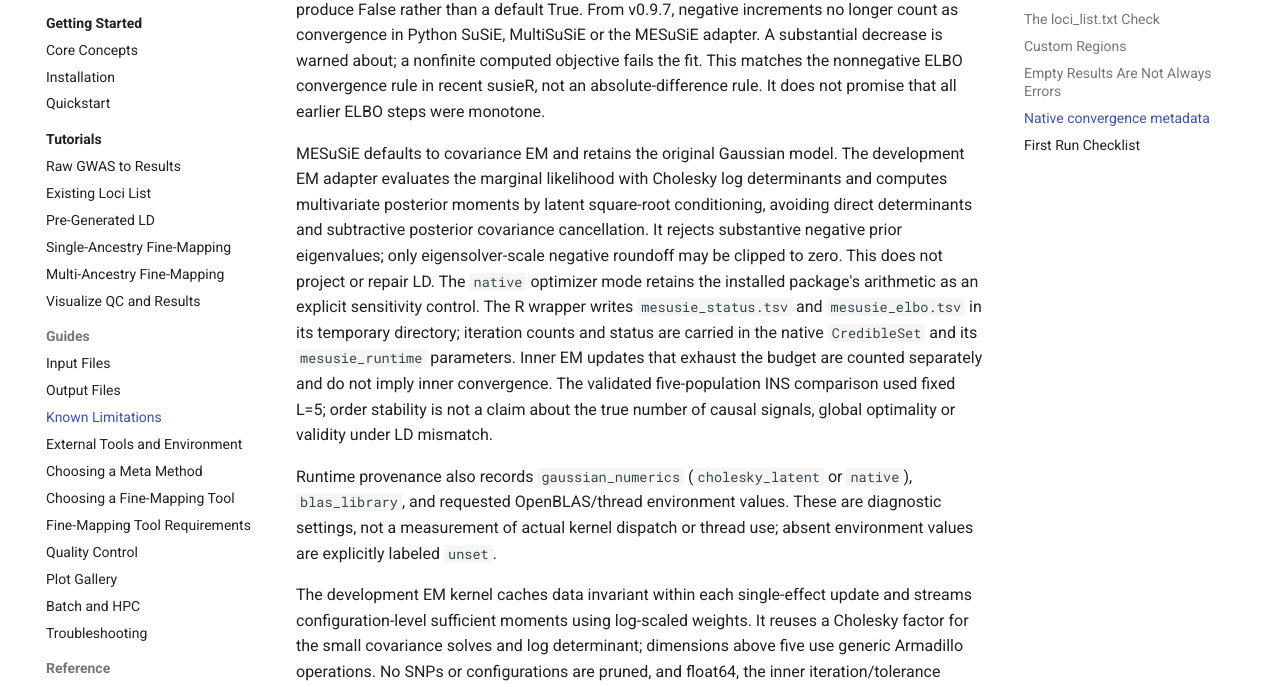
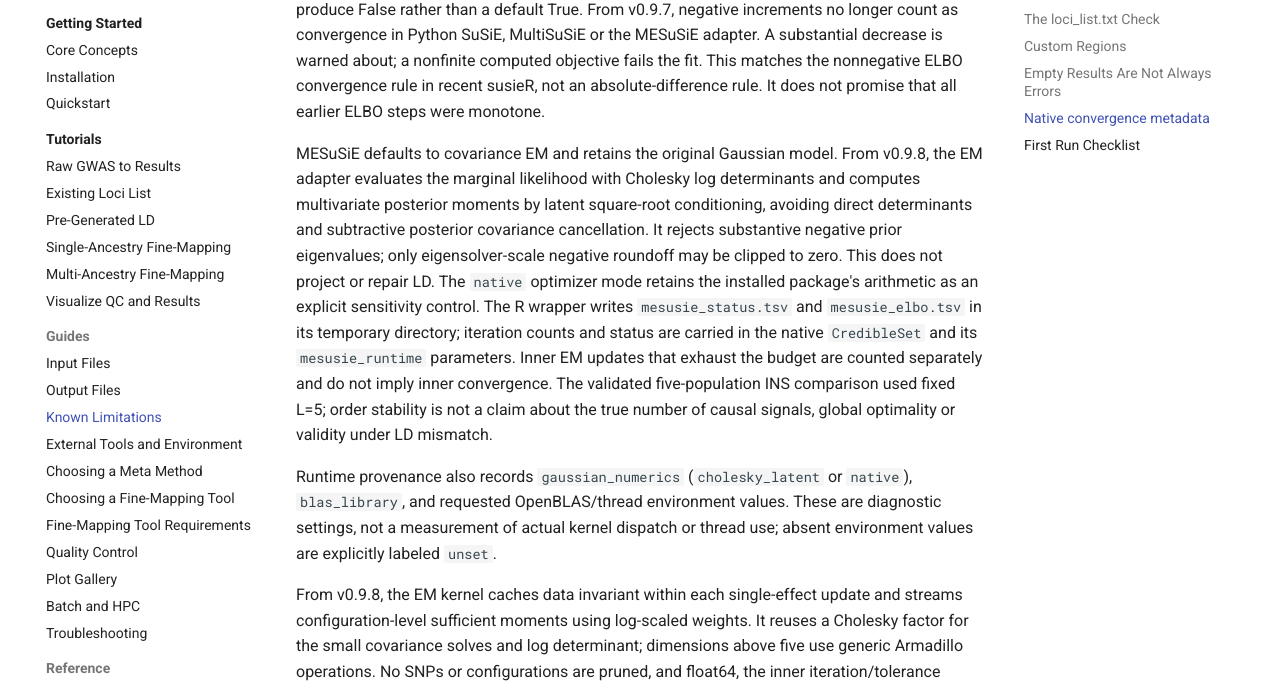
Before and after one commit to Jianhua-Wang/credtools, an MkDocs documentation site: the page built from docs/guides/known-limitations.md, in a window 1280 px wide and 1400 px high, scrolled down 3029 px. Shown: the part 116-803 px from the top of the window. Built offline with MkDocs 1.6.1 and Material for MkDocs 9.7.7, drawn with Linux system fonts in a browser that asks for light colours; comment, search, counter and statistics services are not loaded; some of the changed text lies outside the part shown.

Commit message:
Release v0.9.8: accelerate and stabilize MESuSiE

```diff
--- a/credtools/__init__.py
+++ b/credtools/__init__.py
@@ -6,7 +6,7 @@
 
 __author__ = """Jianhua Wang"""
 __email__ = "jianhua.mert@gmail.com"
-__version__ = "0.9.7"
+__version__ = "0.9.8"
 
 
 logging.basicConfig(
--- a/docs/guides/known-limitations.md
+++ b/docs/guides/known-limitations.md
@@ -104,7 +104,7 @@
 rule. It does not promise that all earlier ELBO steps were monotone.
 
 MESuSiE defaults to covariance EM and retains the original Gaussian model.
-The development EM adapter evaluates the marginal likelihood with Cholesky
+From v0.9.8, the EM adapter evaluates the marginal likelihood with Cholesky
 log determinants and computes multivariate posterior moments by latent
 square-root conditioning, avoiding direct determinants and subtractive
 posterior covariance cancellation. It rejects substantive negative prior
@@ -124,7 +124,7 @@
 These are diagnostic settings, not a measurement of actual kernel dispatch or
 thread use; absent environment values are explicitly labeled `unset`.
 
-The development EM kernel caches data invariant within each single-effect
+From v0.9.8, the EM kernel caches data invariant within each single-effect
 update and streams configuration-level sufficient moments using log-scaled
 weights. It reuses a Cholesky factor for the small covariance solves and log
 determinant; dimensions above five use generic Armadillo operations. No SNPs
--- a/pyproject.toml
+++ b/pyproject.toml
@@ -1,6 +1,6 @@
 [project]
 name = "credtools"
-version = "0.9.7"
+version = "0.9.8"
 description = "multi-ancestry fine-mapping pipeline."
 authors = [
     {name = "Jianhua Wang", email = "jianhua.mert@gmail.com"}
@@ -66,7 +66,7 @@
 [tool]
 [tool.poetry]
 name = "credtools"
-version = "0.9.7"
+version = "0.9.8"
 homepage = "https://github.com/Jianhua-Wang/credtools"
 description = "multi-ancestry fine-mapping pipeline."
 authors = ["Jianhua Wang <jianhua.mert@gmail.com>"]
```
Also changed, not shown: CHANGELOG.md (+5 -0 lines), docs/changelog.md (+1 -1 lines), docs/guides/external-tools.md (+1 -1 lines), .bumpversion.cfg, 1 other file.
